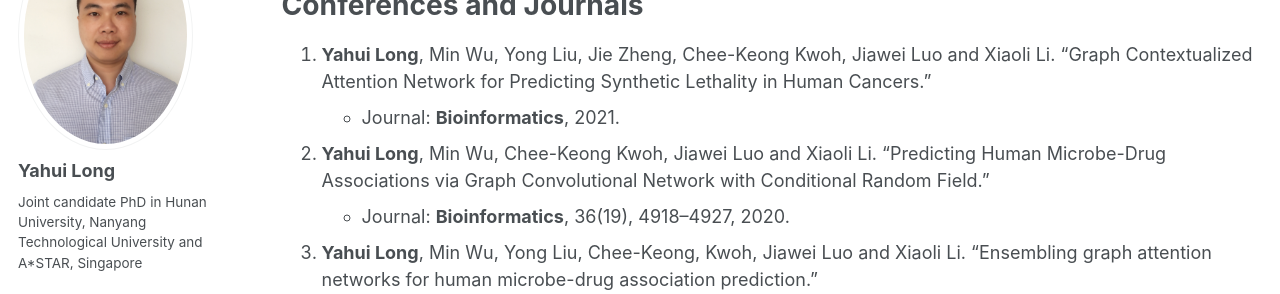
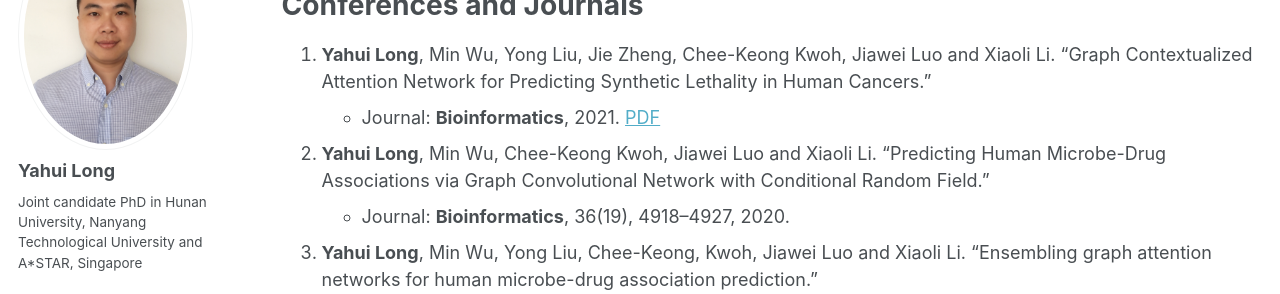
Before and after one commit to longyahui/Home, a Jekyll site: the page built from _pages/publications.md, in a window 1280 px wide and 900 px high. Shown: the part 197-491 px from the top of the window. Built offline with Jekyll 4.4.1, drawn with Linux system fonts in a browser that asks for light colours.

Commit message:
Update publications.md

```diff
--- a/_pages/publications.md
+++ b/_pages/publications.md
@@ -14,7 +14,7 @@ You can also find my papers on my [Google Scholar profile](https://scholar.googl
 # Conferences and Journals
 
 1. **Yahui Long**, Min Wu, Yong Liu, Jie Zheng, Chee-Keong Kwoh, Jiawei Luo and Xiaoli Li. "Graph Contextualized Attention Network for Predicting Synthetic Lethality in Human Cancers."
-   - Journal: **Bioinformatics**, 2021.
+   - Journal: **Bioinformatics**, 2021. [PDF](https://academic.oup.com/bioinformatics/advance-article/doi/10.1093/bioinformatics/btab110/6145565)
 2. **Yahui Long**, Min Wu, Chee-Keong Kwoh, Jiawei Luo and Xiaoli Li. "Predicting Human Microbe-Drug Associations via Graph Convolutional Network with Conditional Random Field."
    - Journal: **Bioinformatics**, 36(19), 4918–4927, 2020.
 3. **Yahui Long**, Min Wu, Yong Liu, Chee-Keong, Kwoh, Jiawei Luo and Xiaoli Li. "Ensembling graph attention networks for human microbe-drug association prediction."
```
